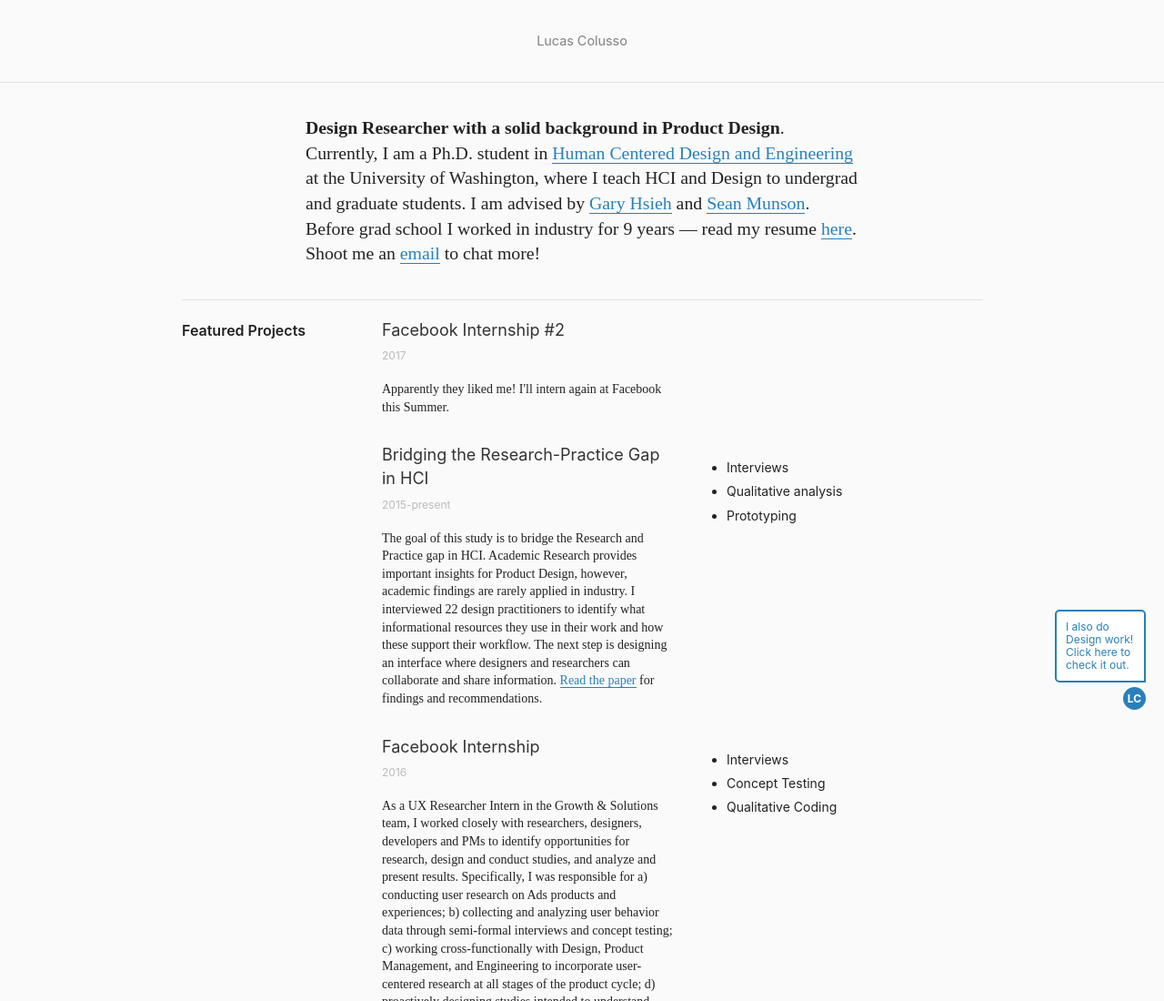
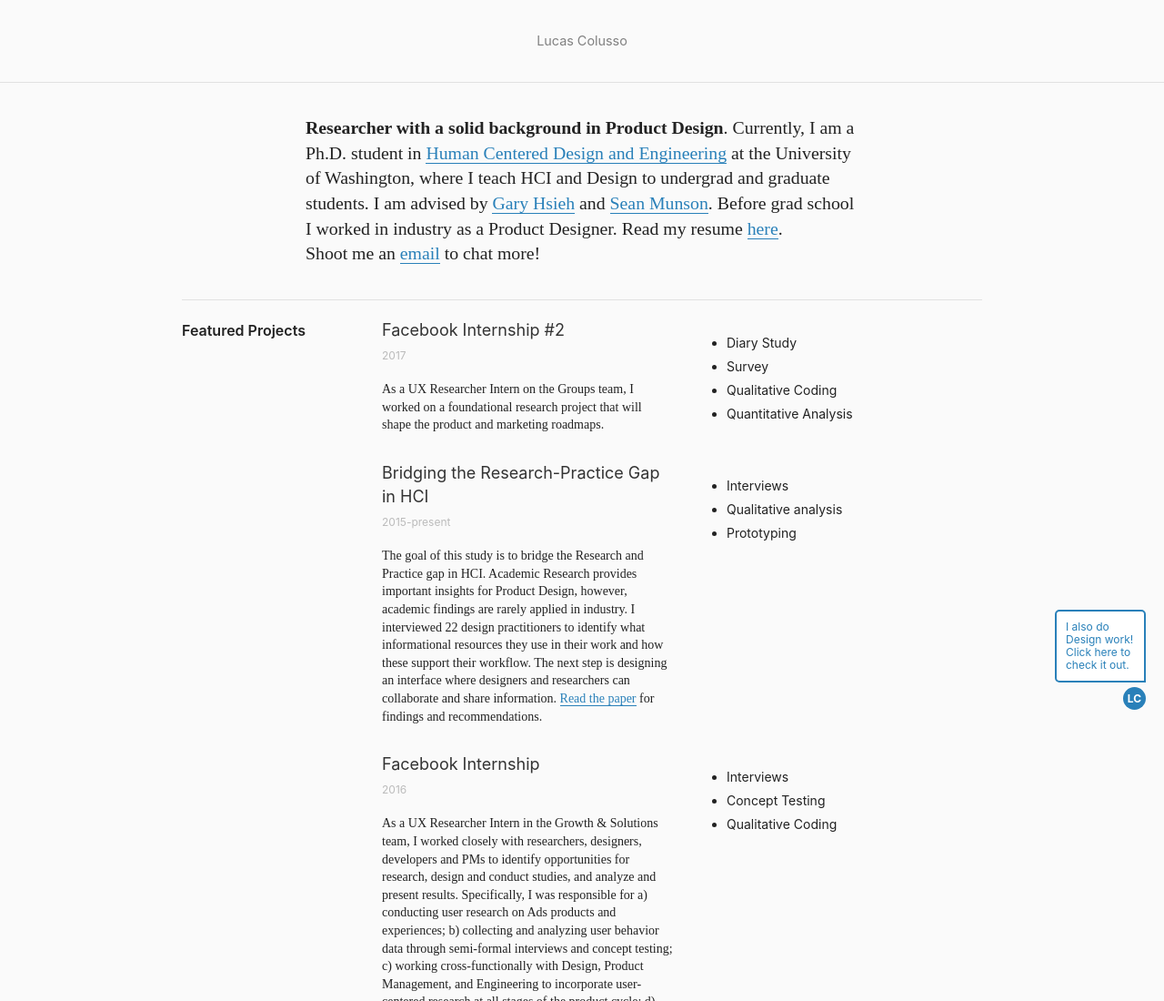
Before and after one commit to lucascolusso/lucascolusso.github.io, a plain HTML site: page index.html in a window 1280 px wide. Shown: the top 1100 px of the page at 91% size. Drawn offline with Linux system fonts and the light colour scheme.

Commit message:
internship + resume2017

```diff
--- a/index.html
+++ b/index.html
@@ -21,8 +21,8 @@
         </div>
         </header>
         <section class="text">
-            <p class="first"> <b>Design Researcher with a solid background in Product Design</b>. Currently, I am a Ph.D. student in <a href="http://www.hcde.washington.edu/">Human Centered Design and Engineering</a> at the University of Washington, where I teach HCI and Design to undergrad and graduate students. I am advised by <a href="https://faculty.washington.edu/garyhs/">Gary Hsieh</a> and <a href="http://www.smunson.com/">Sean Munson</a>.
-              Before grad school I worked in industry for 9 years — read my resume <a href="./pdf/resume.pdf">here</a>. <br/>
+            <p class="first"> <b>Researcher with a solid background in Product Design</b>. Currently, I am a Ph.D. student in <a href="http://www.hcde.washington.edu/">Human Centered Design and Engineering</a> at the University of Washington, where I teach HCI and Design to undergrad and graduate students. I am advised by <a href="https://faculty.washington.edu/garyhs/">Gary Hsieh</a> and <a href="http://www.smunson.com/">Sean Munson</a>.
+              Before grad school I worked in industry as a Product Designer. Read my resume <a href="./pdf/resume2017.pdf">here</a>. <br/>
             Shoot me an <a href="mailto:contact@lucascolusso.com">email</a> to chat more!
         </section>
         <div class="writingwrapper">
@@ -35,14 +35,15 @@
               <div>
                   <b class="label">Facebook Internship #2</b>
                   <em class="detail">2017</em>
-                  <p class="description">Apparently they liked me! I'll intern again at Facebook this Summer.</p>
+                  <p class="description">As a UX Researcher Intern on the Groups team, I worked on a foundational research project that will shape the product and marketing roadmaps.</p>
              </div>
               <div>
-                  <!-- <ul class="description">
-                    <li>Interviews</li>
-                    <li>Concept Testing</li>
+                   <ul class="description">
+                    <li>Diary Study</li>
+                    <li>Survey</li>
                     <li>Qualitative Coding</li>
-                  </ul> -->
+                    <li>Quantitative Analysis</li>
+                  </ul>
               </div>
               <div>
                   <b class="label">Bridging the Research-Practice Gap in HCI</b>
```
Also changed, not shown: 2 other files.
